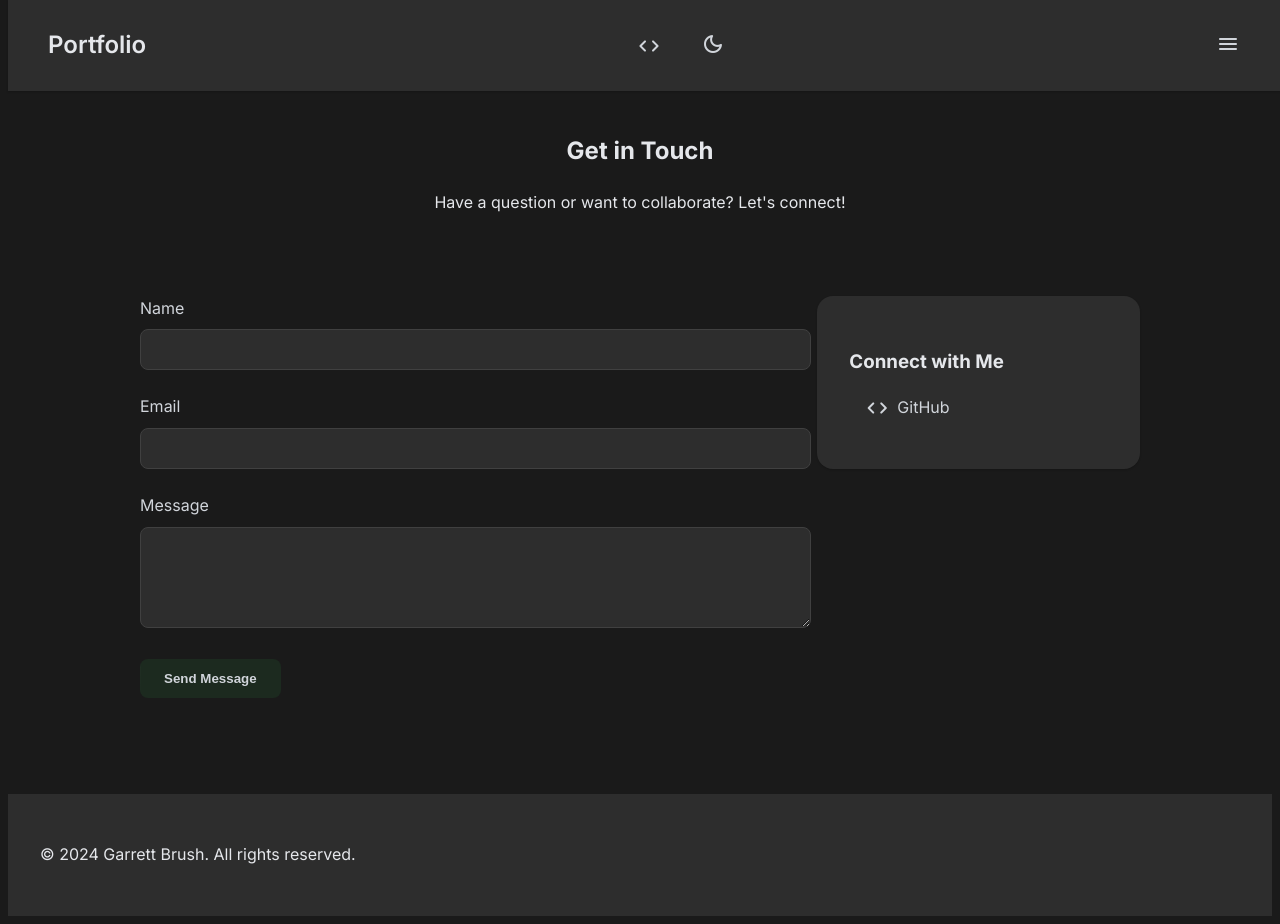
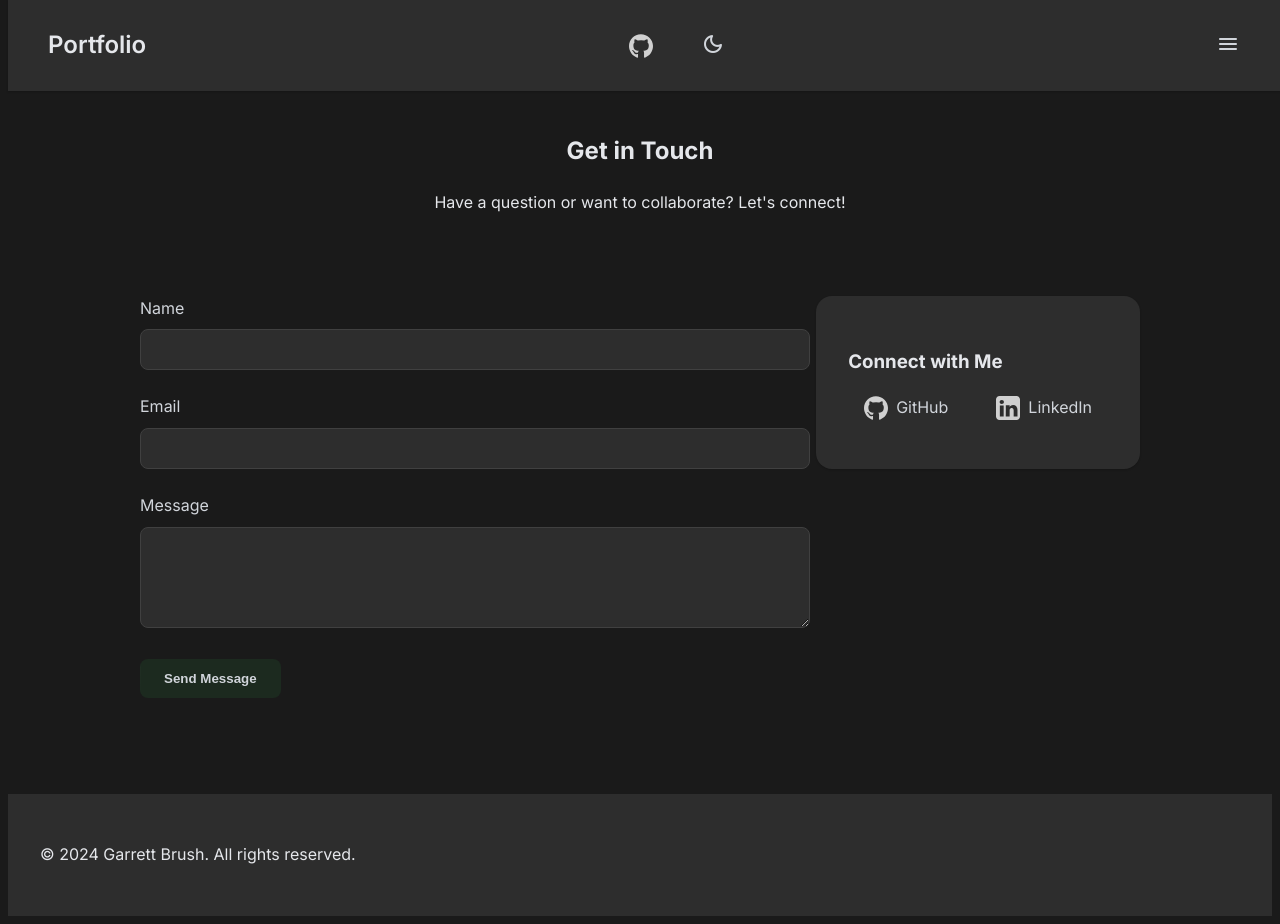
Before and after one commit to BrushWild/BrushWild.github.io, a plain HTML site: page contact.html in a window 1280 px wide. Drawn offline with nearby package versions, Linux system fonts and the light colour scheme.

Commit message:
Better social links formatting.

```diff
--- a/contact.html
+++ b/contact.html
@@ -15,7 +15,7 @@
             <a href="index.html" class="nav-logo">Portfolio</a>
             <div class="social-links">
                 <a href="https://github.com/BrushWild" target="_blank" class="social-link">
-                    <span class="material-symbols-rounded">code</span>
+                    <img src="images/github.svg" alt="GitHub" width="24" height="24">
                 </a>
                 <button class="theme-toggle" aria-label="Toggle theme">
                     <span class="material-symbols-rounded">dark_mode</span>
@@ -62,8 +62,12 @@
                     <h3>Connect with Me</h3>
                     <div class="social-links">
                         <a href="https://github.com/BrushWild" target="_blank" class="social-link">
-                            <span class="material-symbols-rounded">code</span>
+                            <img src="images/github.svg" alt="GitHub" width="24" height="24">
                             <span>GitHub</span>
+                        </a>
+                        <a href="https://www.linkedin.com/in/garrett-brush/" target="_blank" class="social-link">
+                            <img src="images/linkedin.svg" alt="LinkedIn" width="24" height="24">
+                            <span>LinkedIn</span>
                         </a>
                     </div>
                 </div>
--- a/scripts.js
+++ b/scripts.js
@@ -106,7 +106,7 @@ const projects = [
     {
         title: "Diceware Password Generator",
         image: `images/dice/dice-${getRandomInt(1, 6)}.svg`,
-        description: "Generate diceware passwords for your diceware password manager.",
+        description: "Generate cryptographically secure passphrases using true random number simulation. This implementation follows the classic Diceware method, creating memorable yet strong passwords by combining randomly selected words. Perfect for securing accounts while maintaining human-memorability.",
         github: "https://github.com/BrushWild/DicewareV2",
         hasDemo: true,
         demoUrl: "https://brushwild.github.io/DicewareV2/"
--- a/styles.css
+++ b/styles.css
@@ -308,7 +308,8 @@ footer {
     box-shadow: var(--shadow-sm);
 }
 .social-links {
-    display: flex;
+    display: grid;
+    grid-template-columns: repeat(2, 1fr);
     gap: 1rem;
     margin-top: 1rem;
 }
```
Also changed, not shown: projects.html (+1 -1 lines), images/linkedin.svg (added).
